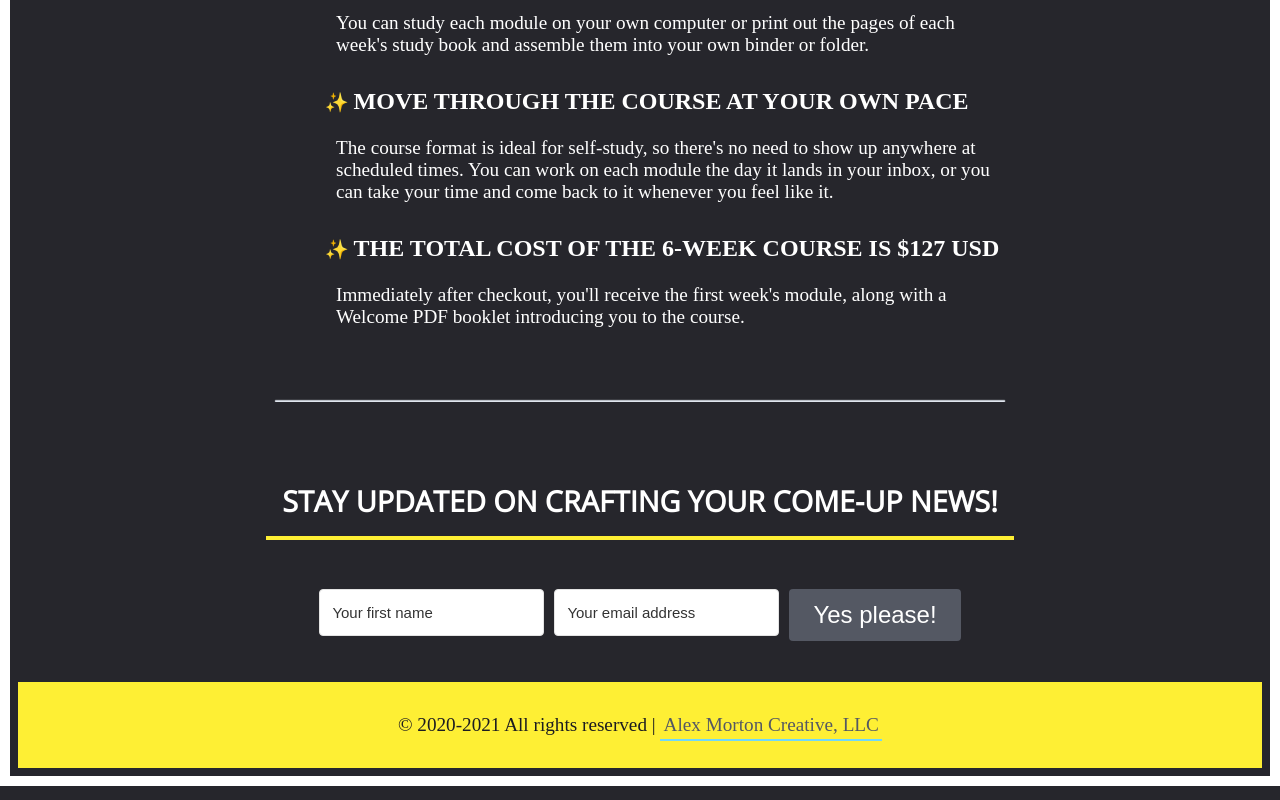
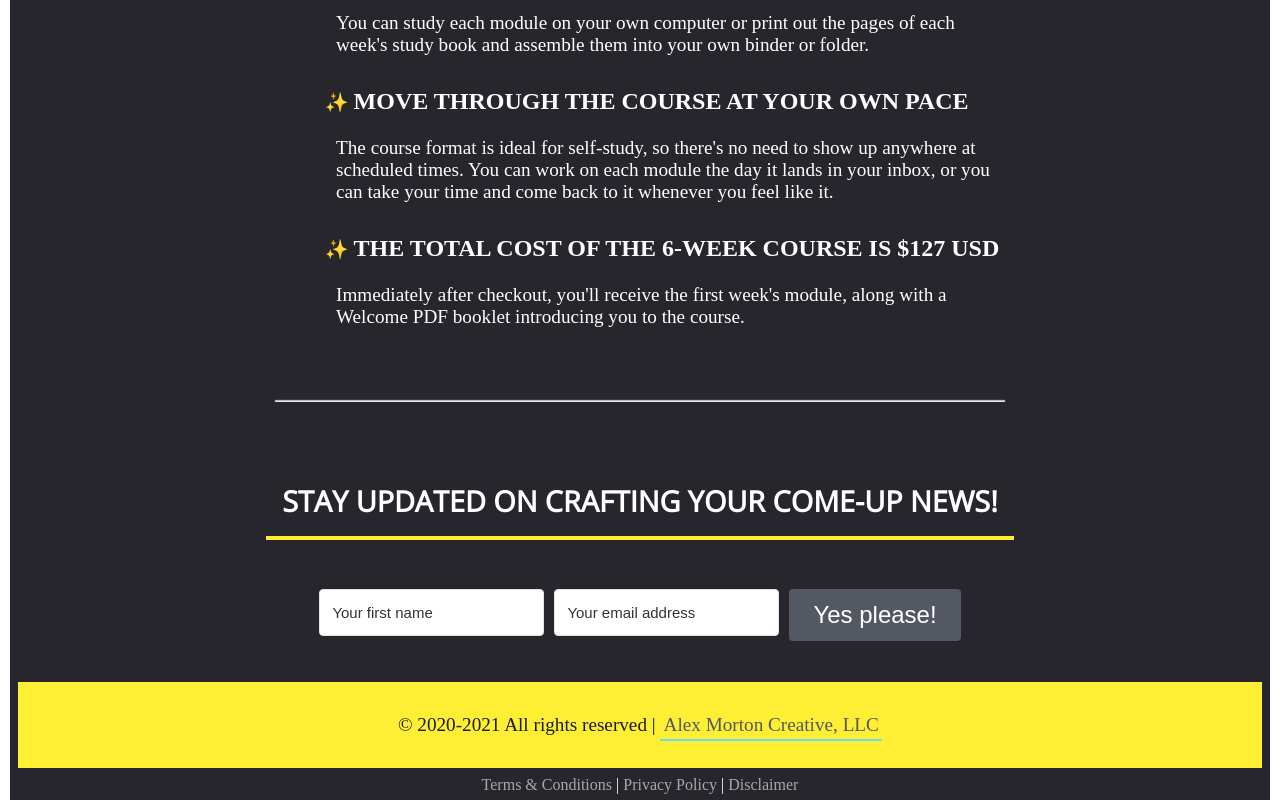
Before and after one commit to alexlsalt/crafting-your-comeup, a plain HTML site: page index.html in a window 1280 px wide. Shown: the part 7965-8765 px from the top of the page. Before the commit the page ends 8731 px from the top, so only its background shows below. Drawn offline with nearby package versions, Linux system fonts and the light colour scheme.

Commit message:
Added privacy, terms, and disclaimer

```diff
--- a/index.html
+++ b/index.html
@@ -866,11 +866,11 @@
           >Alex Morton Creative, LLC</a
         ></span
       >
-      <!-- <div class="footer_terms">
-        <span>Terms & Conditions</span> |
-        <span>Privacy Policy</span> |
-        <span>Disclaimer</span>
-      </div> -->
     </footer>
+    <div class="footer_terms">
+      <a href="./terms.html"><span>Terms & Conditions</span></a> |
+      <a href="./privacy.html"><span>Privacy Policy</span></a> |
+      <a href="./disclaimer.html"><span>Disclaimer</span></a>
+    </div>
   </body>
 </html>
--- a/resources/css/style.css
+++ b/resources/css/style.css
@@ -243,10 +243,18 @@ footer a:hover {
   color: #000;
 }
 
+.footer_terms {
+  padding: 0.5rem;
+}
+
+.footer_terms a {
+  text-decoration: none;
+  color: #fff;
+}
 
 .footer_terms span {
   opacity: 0.6;
-  margin-top: 1.5rem;
+  font-size: 1rem;
 }
 
 .terms {
```
Also changed, not shown: disclaimer.html (+1 -1 lines), privacy.html (+1 -1 lines), terms.html (+1 -1 lines).
